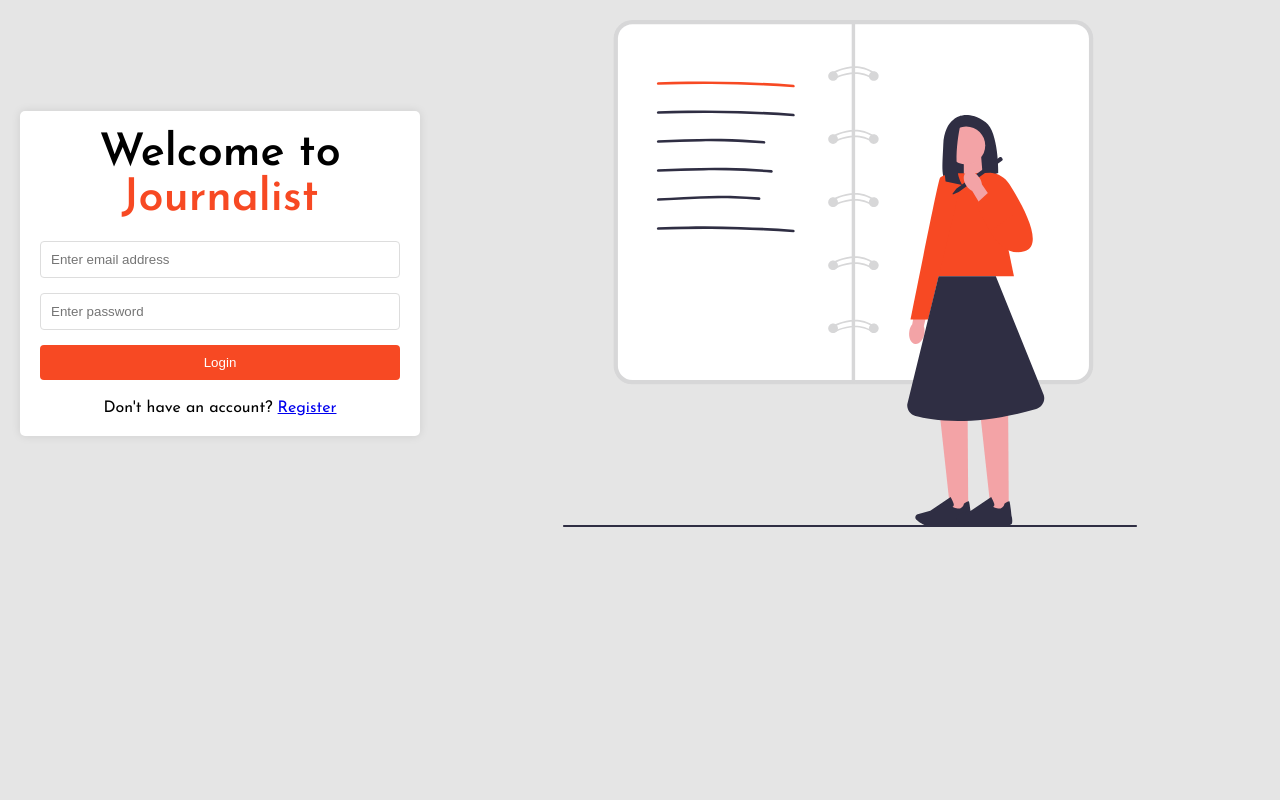
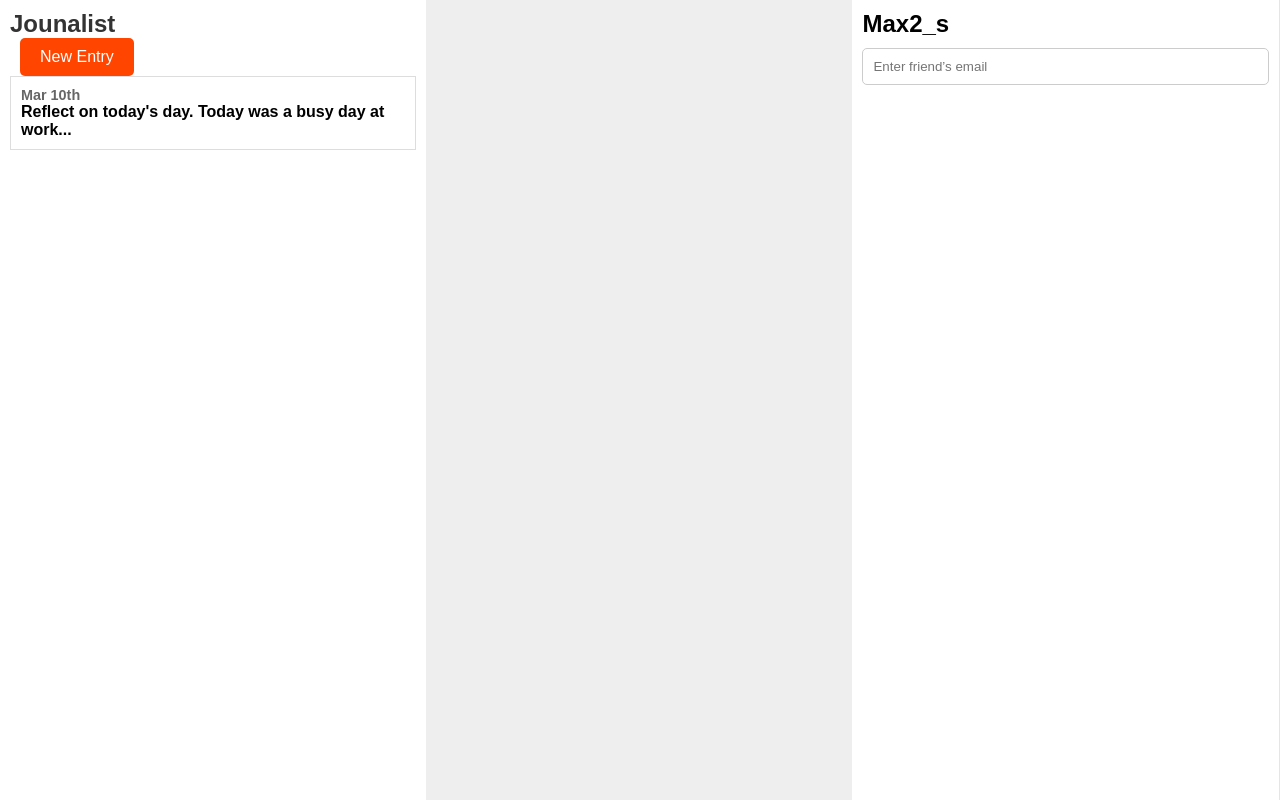
Before and after one commit to cse442-at-ub/s24semesterproject-journalists, a React (Vite) app in the folder frontend/: page / in a window 1280 px wide. Built offline with nearby package versions, Linux system fonts and the light colour scheme.

Commit message:
Worked on addding new entry button and email field

```diff
--- a/frontend/src/App.jsx
+++ b/frontend/src/App.jsx
@@ -8,13 +8,15 @@ import SignupPage from "./SignupPage.jsx";
 import LoginPage from "./LoginPage.jsx";
 import SecurityPage from "./SecurityPage.jsx";
 import About from "./About.jsx";
+import Friend_Dashboard from "./Friend_Dashboard.jsx"
 
 const App = () => {
   return (
     <>
       <Routes>
-        <Route path="/" element={<LoginPage />} />
+        <Route path="/" element={<Friend_Dashboard/>} />
         <Route path="/edit-profile" element={<EditProfile />} />
+        <Route path="/Friend_Dashboard" element={<Friend_Dashboard />} />
         <Route path="/journal-image" element={<JournalImage />} />
         <Route path="/journal-video" element={<JournalVideo />} />
         <Route path="/signup-page" element={<SignupPage />} />
--- /dev/null
+++ b/frontend/src/Friend_Dashboard.jsx
@@ -0,0 +1,42 @@
+import React, { useState } from 'react';
+import './JournalPage.css'; // The CSS file will contain all the styling for responsiveness
+
+const Dashboard = () => {
+const [showDropdown, setShowDropdown] = useState(false);
+const toggleDropdown = () => setShowDropdown(!showDropdown);
+
+    return (
+      <div className="dashboard">
+        <div className="left-sidebar">
+          <h1>Jounalist</h1>
+          <div className="dropdown">
+            <button onClick={toggleDropdown} className="dropdown-button">
+              New Entry
+            </button>
+            {showDropdown && (
+              <div className="dropdown-content">
+                <div className="dropdown-item">Video Journal</div>
+                <div className="dropdown-item">Image Journal</div>
+                <div className="dropdown-item">Text Journal</div>
+              </div>
+            )}
+          </div>
+          <div className="journal-entry">
+            <p>Mar 10th</p>
+            <p>Reflect on today's day. Today was a busy day at work...</p>
+          </div>
+          {/* Add more entries if needed */}
+        </div>
+        <div className="middle-placeholder">
+          {/* Placeholder for the middle content */}
+        </div>
+        <div className="right-sidebar">
+          <h2>Max2_s</h2>
+          <input type="email" placeholder="Enter friend’s email" />
+          {/* Additional elements for the right sidebar */}
+        </div>
+      </div>
+    );
+  };
+
+  export default Dashboard;
--- /dev/null
+++ b/frontend/src/JournalPage.css
@@ -0,0 +1,110 @@
+.dashboard {
+    display: flex;
+    width: 100%;
+    height: 100vh; /* Adjust the height as necessary */
+}
+
+.left-sidebar, .middle-placeholder, .right-sidebar {
+    width: 33.3%;
+    padding: 10px;
+}
+
+.left-sidebar {
+    /* Styles for left sidebar */
+    background-color: #ffffff;
+}
+
+.middle-placeholder {
+    background-color: #eeeeee; /* Placeholder background color */
+    /* You can adjust the width as needed or use flex values */
+}
+
+.right-sidebar {
+    /* Styles for right sidebar */
+    background-color: #ffffff;
+}
+
+  /* Style the New Entry button */
+.left-sidebar button {
+    background-color: #ff4500;
+    color: white;
+    border: none;
+    padding: 10px 20px;
+    cursor: pointer;
+    border-radius: 5px;
+    font-size: 1em;
+}
+
+  /* Style the input field in the right sidebar */
+  .right-sidebar input[type="email"] {
+    width: 100%;
+    padding: 10px;
+    margin-top: 10px;
+    border-radius: 5px;
+    border: 1px solid #ccc;
+  }
+  .header {
+    display: flex;
+    align-items: center;
+    justify-content: space-between; /* This will place the button next to the title */
+  }
+
+  .dropdown-button {
+    background-color: #ff4500;
+    color: #ffffff;
+    border: none;
+    padding: 10px 15px;
+    cursor: pointer;
+    border-radius: 5px;
+    margin-left: 10px; /* Adds a little space between the title and the button */
+  }
+
+  .dropdown-content {
+    display: none;
+    position: absolute;
+    background-color: #ffffff;
+    box-shadow: 0px 8px 16px 0px rgba(0,0,0,0.2);
+    padding: 12px 16px;
+    z-index: 1;
+    right: 0; /* Aligns the dropdown to the right of the button */
+  }
+
+  .dropdown-content .dropdown-item {
+    padding: 10px;
+    cursor: pointer;
+  }
+
+  /* Add :hover styles for dropdown items if you like */
+  .dropdown-content .dropdown-item:hover {
+    background-color: #f1f1f1;
+  }
+
+  /* Show the dropdown content when the dropdown is clicked */
+  .dropdown:hover .dropdown-content {
+    display: block;
+  }
+
+  /* Rest of your styles... */
+  /* Continue with your existing media query adjustments for responsive design */
+
+  /* Mobile responsiveness */
+  @media (max-width: 768px) {
+    .dashboard {
+      flex-direction: column;
+    }
+
+    .left-sidebar, .middle-placeholder, .right-sidebar {
+      width: 100%; /* Full width on mobile */
+    }
+
+    .header {
+        flex-direction: column;
+        align-items: flex-start;
+      }
+
+    .dropdown-content {
+        right: auto; /* Resets the alignment */
+        left: 0; /* Aligns to the left on smaller screens */
+    }
+
+  }
```
